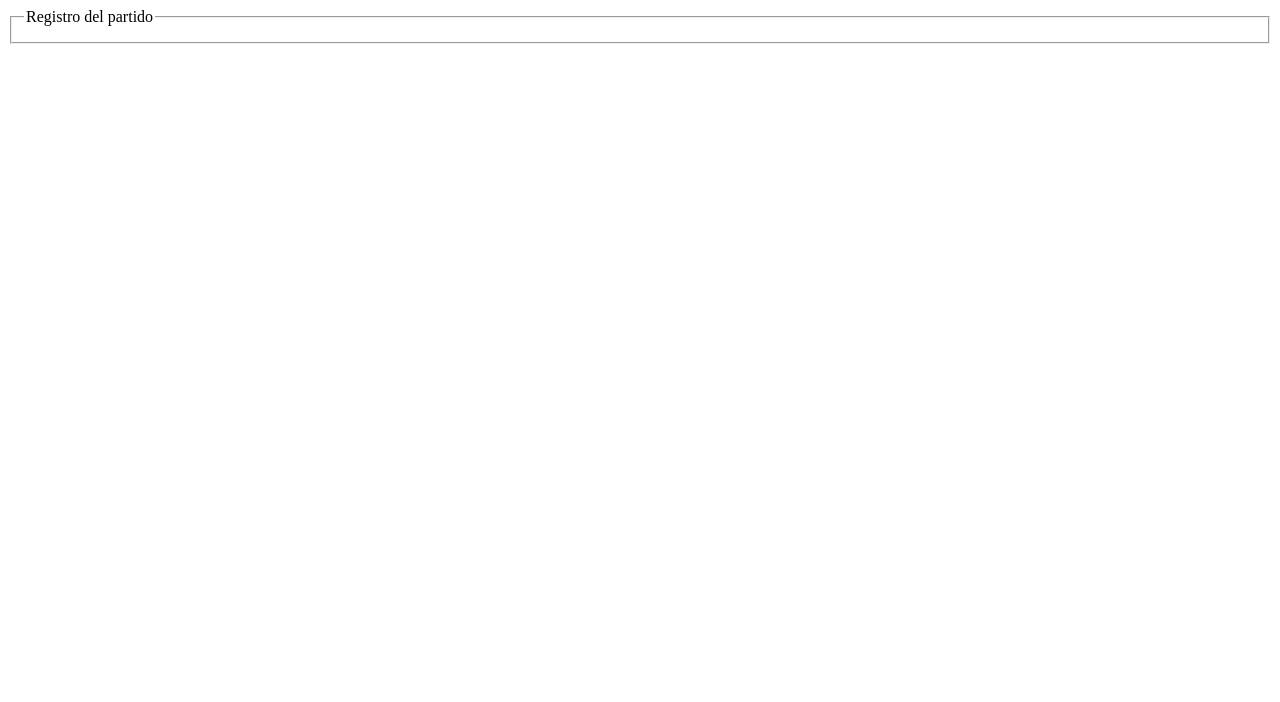
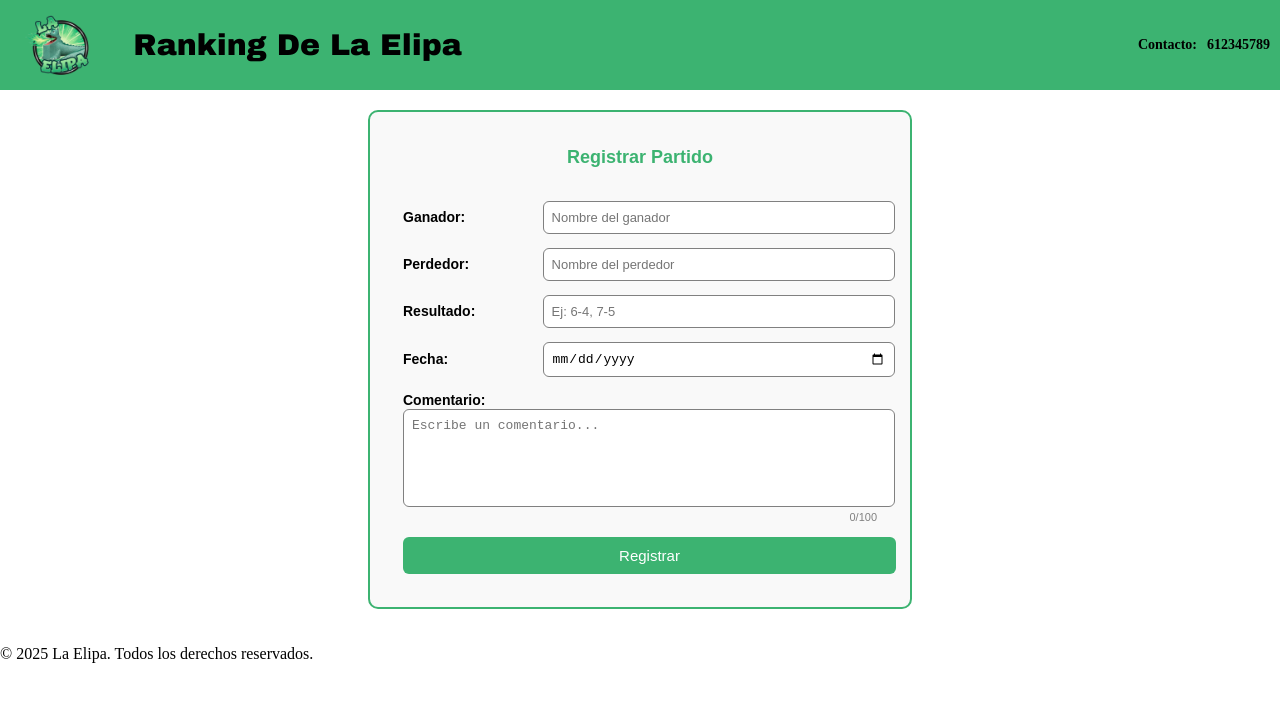
Before and after one commit to DavidRL77/la-elipa, a plain HTML site: page admin/registroPartido.html in a window 1280 px wide. Drawn offline with Linux system fonts and the light colour scheme.

Commit message:
Terminado resgistroPartido.html

```diff
--- a/admin/css/styles.css
+++ b/admin/css/styles.css
@@ -1,10 +1,107 @@
-.center {
-    text-align: center;
+body {
+    margin: 0;
+    padding: 0;
 }
 
-#login-form {
-    display: block;
+/* Barra superior */
+header {
+    background-color: mediumseagreen;
+    display: flex;
+    align-items: center;
+    padding-right: 10px;
+    justify-content: space-between;
+}
+
+header img {
+    height: 90px;
+    margin-right: 10px;
+}
+
+.header-ranking {
+    text-align: center;
+    font-size: 15px;
+    font-family: 'Arial Black', Arial, sans-serif;
+}
+
+.header-contacto {
+    text-align: left;
+    font-size: 7px;
+    margin-right: 10px;
     margin-left: auto;
-    margin-right: auto;
-    width: fit-content;
 }
+
+.header-telefono {
+    text-align: right;
+    font-size: 7px;
+}
+
+/* Contenido principal */
+main {
+    padding: 20px;
+}
+
+/* ==== FORMULARIO ==== */
+form {
+    max-width: 500px;
+    margin: auto;
+    background: #f9f9f9;
+    padding: 20px;
+    border-radius: 10px;
+    border: 2px solid mediumseagreen;
+    font-family: Arial, sans-serif;
+}
+
+form h2 {
+    text-align: center;
+    margin-bottom: 20px;
+    color: mediumseagreen;
+    font-size: 18px;
+}
+
+table {
+    width: 100%;
+    border-spacing: 12px;
+}
+
+label {
+    font-weight: bold;
+    font-size: 14px;
+}
+
+select,
+input[type="text"],
+input[type="date"],
+textarea {
+    width: 100%;
+    padding: 8px;
+    border: 1px solid gray;
+    border-radius: 6px;
+    font-size: 13px;
+}
+
+textarea {
+    resize: none;
+    height: 80px;
+}
+
+.contador {
+    text-align: right;
+    font-size: 11px;
+    color: gray;
+}
+
+button {
+    width: 104%;
+    background: mediumseagreen;
+    color: white;
+    padding: 10px;
+    font-size: 15px;
+    border: none;
+    border-radius: 6px;
+    cursor: pointer;
+    transition: 0.3s;
+}
+
+button:hover {
+    background: seagreen;
+}
--- a/admin/registroPartido.html
+++ b/admin/registroPartido.html
@@ -1,13 +1,62 @@
 <!DOCTYPE html>
-<html lang="en">
+<html lang="es">
 <head>
     <meta charset="UTF-8">
     <meta name="viewport" content="width=device-width, initial-scale=1.0">
-    <title>Registro partido</title>
+    <title>Ranking de La Elipa</title>
+    <link rel="stylesheet" href="css/styles.css">
 </head>
 <body>
-    <fieldset>
-        <legend>Registro del partido</legend>
-    </fieldset>
+    <header>
+        <img src="\img/logo.png" alt="Logo">
+        <div class="header-ranking">
+            <h1>Ranking De La Elipa</h1>
+        </div>
+        <div class="header-contacto">
+            <h1>Contacto:</h1>
+        </div>
+        <div class="header-telefono">
+            <h1>612345789</h1>
+        </div>
+    </header>
+
+    <main>
+    <form>
+        <h2>Registrar Partido</h2>
+        <table>
+            <tr>
+                <td><label for="ganador">Ganador:</label></td>
+                <td><input type="text" id="ganador" name="ganador" placeholder="Nombre del ganador"></td>
+            </tr>
+            <tr>
+                <td><label for="perdedor">Perdedor:</label></td>
+                <td><input type="text" id="perdedor" name="perdedor" placeholder="Nombre del perdedor"></td>
+            </tr>
+            <tr>
+                <td><label for="resultado">Resultado:</label></td>
+                <td><input type="text" id="resultado" name="resultado" placeholder="Ej: 6-4, 7-5"></td>
+            </tr>
+            <tr>
+                <td><label for="fecha">Fecha:</label></td>
+                <td class="campo-fecha"><input type="date" id="fecha" name="fecha"></td>
+            </tr>
+            <tr>
+                <td colspan="2">
+                    <label for="comentario">Comentario:</label>
+                    <textarea id="comentario" maxlength="100" placeholder="Escribe un comentario..."></textarea>
+                    <div class="contador">0/100</div>
+                </td>
+            </tr>
+            <tr>
+                <td colspan="2">
+                    <button type="submit">Registrar</button>
+                </td>
+            </tr>
+        </table>
+    </form>
+</main>
+    <footer>
+        <p>&copy; 2025 La Elipa. Todos los derechos reservados.</p>
+    </footer>
 </body>
 </html>
```
